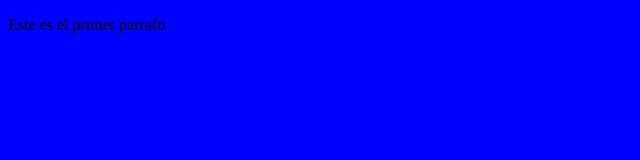
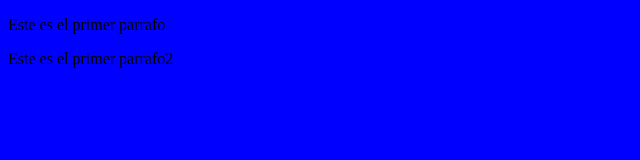
Before and after one commit to MAGU1705/Proyecto-A, a plain HTML site: page index.html in a window 1280 px wide. Shown: the whole page, without its empty margins (0-640 px from the left). Drawn offline with Linux system fonts and the light colour scheme; files that its build step writes are made by us from their sources; files whose address does not match are found by name.

Commit message:
Agragando parrafo 2

```diff
--- a/index.html
+++ b/index.html
@@ -10,5 +10,6 @@
 </head>
 <body>
     <p>Este es el primer parrafo</p>
+    <p>Este es el primer parrafo2</p>
 </body>
 </html>
```
